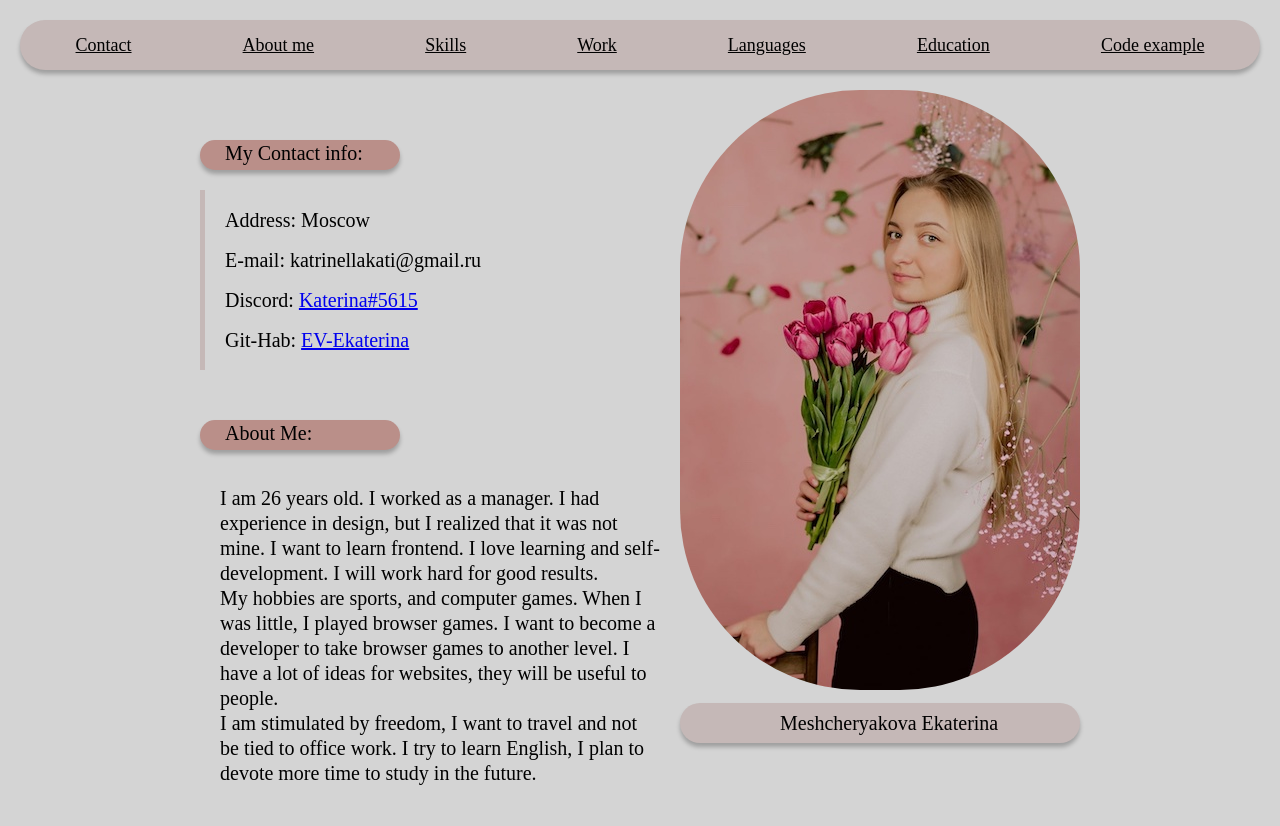
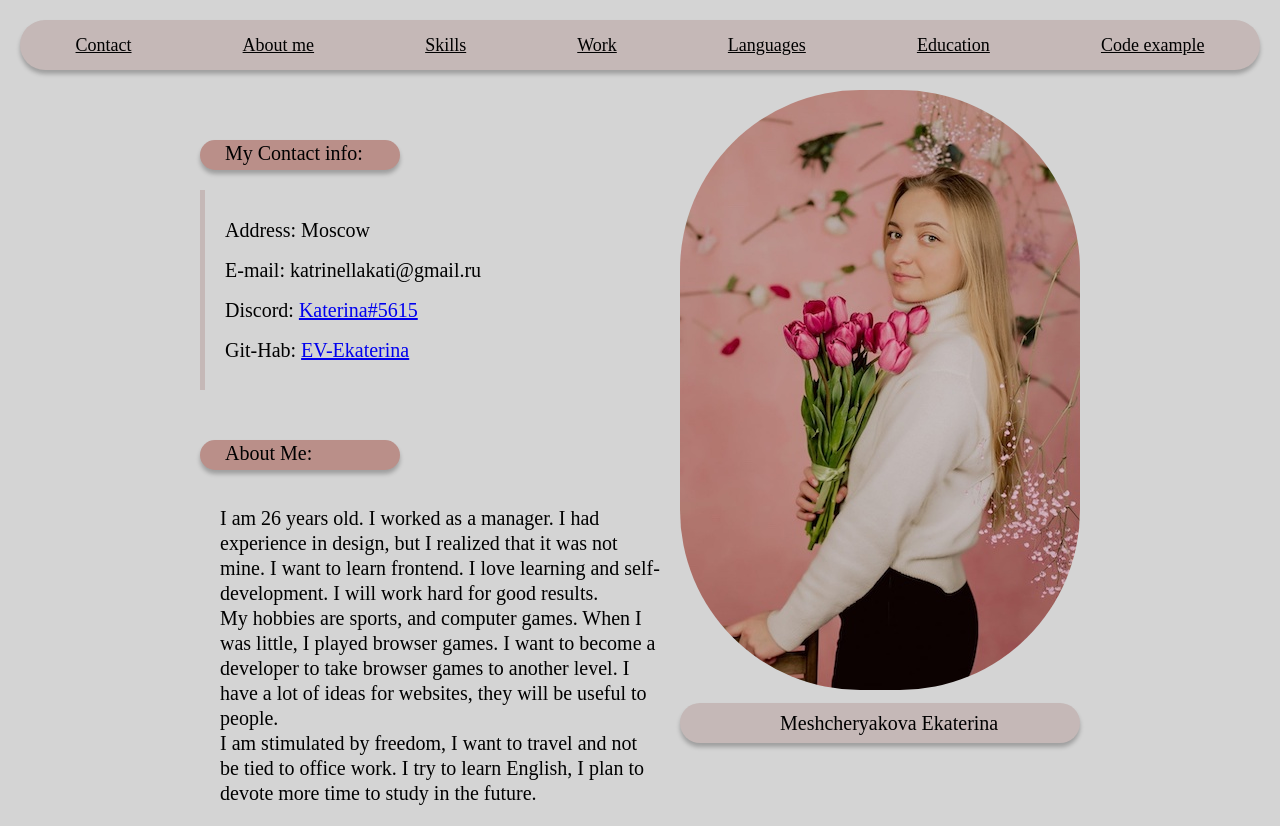
Before and after one commit to EV-Ekaterina/rsschool-cv, a plain HTML site: page index.html in a window 1280 px wide. Drawn offline with Linux system fonts and the light colour scheme.

Commit message:
refactor: deleted br

```diff
--- a/css/style.css
+++ b/css/style.css
@@ -82,4 +82,5 @@ img {
   padding: 20px;
   list-style: none;
   counter-reset: li;
+  line-height: 40px;
 }
--- a/index.html
+++ b/index.html
@@ -37,9 +37,9 @@
             <section class="section_contact" id="contact">
                 <h2 class="caption">My Contact info:</h2><br/>
                 <ul class="inside-aligned">
-                  <li>Address: Moscow</li><br/>
-                  <li>E-mail:  katrinellakati@gmail.ru</li><br/>
-                  <li>Discord: <a href="https://discord.gg/7sVMYhNGXc">Katerina#5615</a></li><br/>
+                  <li>Address: Moscow</li>
+                  <li>E-mail:  katrinellakati@gmail.ru</li>
+                  <li>Discord: <a href="https://discord.gg/7sVMYhNGXc">Katerina#5615</a></li>
                   <li>Git-Hab: <a href="https://github.com/EV-Ekaterina">EV-Ekaterina</a></li>
                 </ul>
             </section>
```
